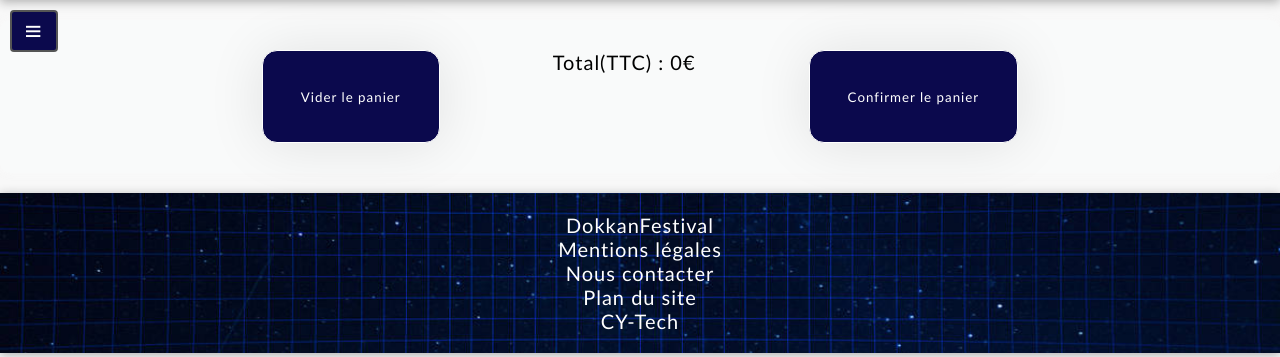
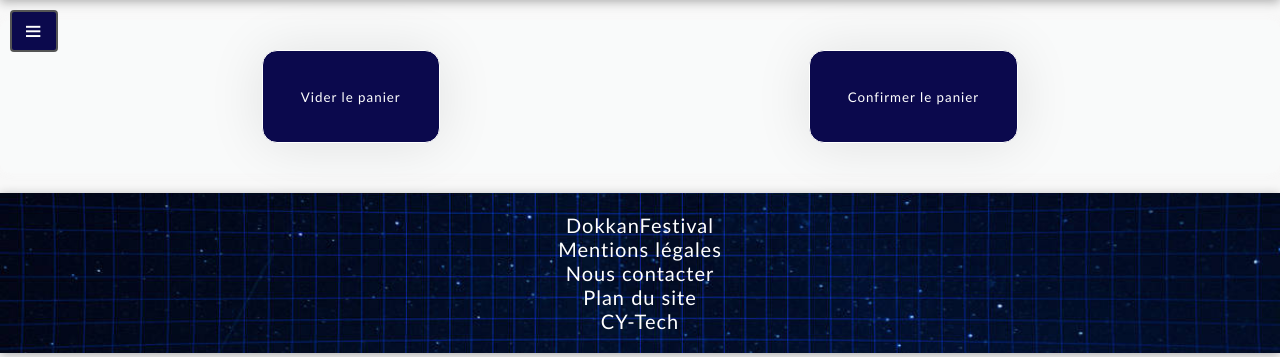
Before and after one commit to kienson/Dev-Web, a PHP site: page /php/panier.php in a window 1280 px wide. Shown: the part 255-612 px from the top of the page. Run offline with PHP 8.4, Linux system fonts and the light colour scheme; the visitor is signed in with stand-in values (Sample User, id 1); data that the repository does not hold is empty.

Commit message:
Add files via upload

```diff
--- a/php/panier.php
+++ b/php/panier.php
@@ -56,7 +56,6 @@
                 echo '
                 <div id="pandown">
                     <button id="supp">Vider le panier</button>
-                    <div id="total"><p>Total(TTC) : ',$total*1.2,'€</p></div>
                     <button id="confAchat">Confirmer le panier</button>
                 </div>';}
                 ?>
```
